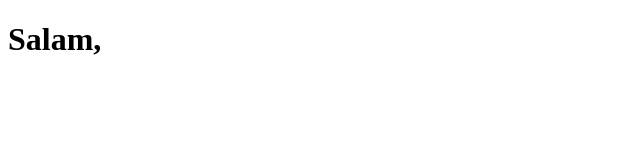
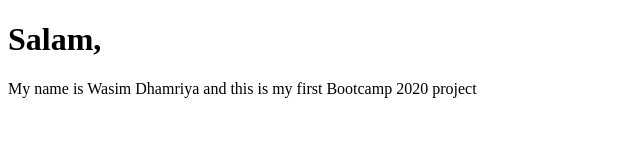
Before and after one commit to wasimdhamriya/bootcamp2020-assignment1, a plain HTML site: page index.html in a window 1280 px wide. Shown: the whole page, without its empty margins (0-640 px from the left). Drawn offline with Linux system fonts and the light colour scheme.

Commit message:
Update index.html

```diff
--- a/index.html
+++ b/index.html
@@ -5,5 +5,6 @@
 </head>
 <body>
 <h1>Salam,</h1>
+<p>My name is Wasim Dhamriya and this is my first Bootcamp 2020 project</p>
 </body>
 </html>
```
